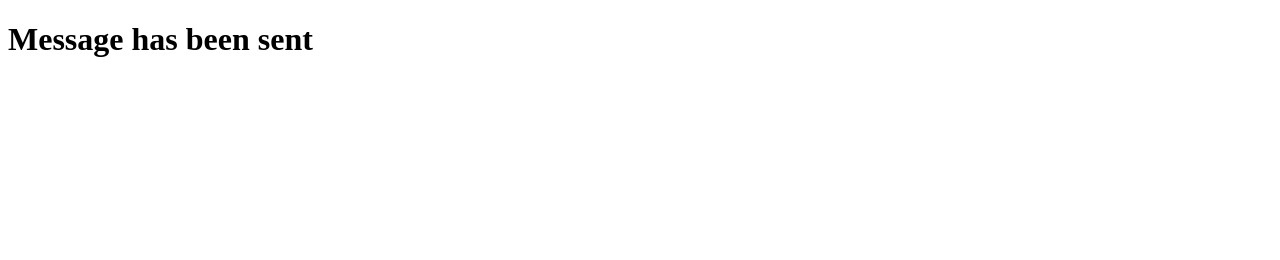
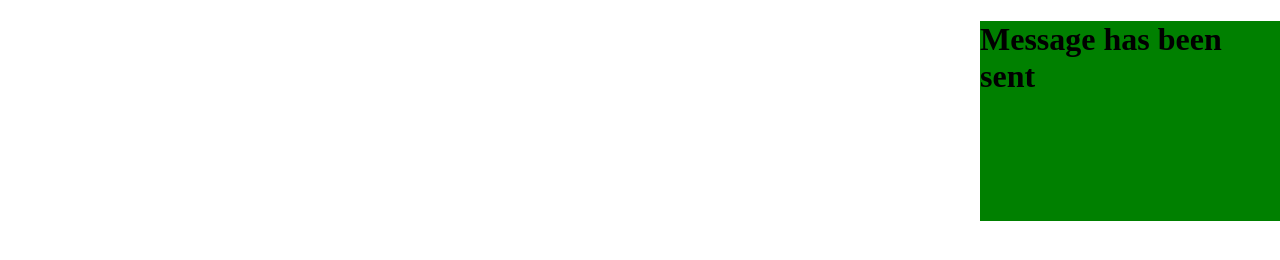
Before and after one commit to Shubham-Jaiswal-838/Working-contact-form, a plain HTML site: page index.html in a window 1280 px wide. Drawn offline with Linux system fonts and the light colour scheme.

Commit message:
Update index.html

```diff
--- a/index.html
+++ b/index.html
@@ -5,6 +5,17 @@
     <meta http-equiv="X-UA-Compatible" content="IE=edge">
     <meta name="viewport" content="width=device-width, initial-scale=1.0">
     <title>Contact form</title>
+    <style>
+    h1{
+        position: absolute;
+        top: 0;
+        right: 0;
+        width: 300px;
+        height: 200px;
+        background-color: green;
+
+        }
+    </style>
 </head>
 <body>
     <h1>Message has been sent</h1>
```
